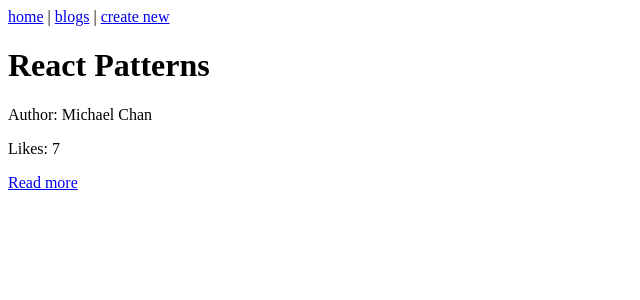
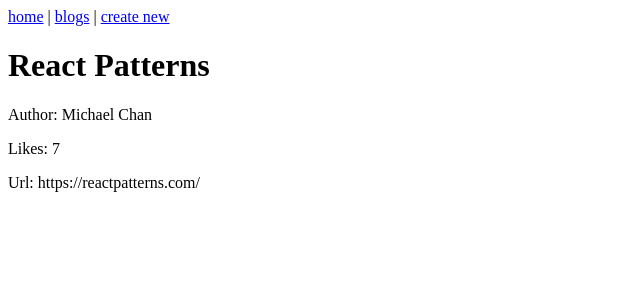
Before and after one commit to Gersoncs107/bloglist-nextjs, a Next.js app: page /blogs/1 in a window 1280 px wide. Shown: the top 300 px of the page, without its empty margins (0-640 px from the left). Built offline with nearby package versions, Linux system fonts and the light colour scheme.

Commit message:
bloglist-nextjs-update

```diff
--- a/app/blogs/[id]/page.tsx
+++ b/app/blogs/[id]/page.tsx
@@ -16,9 +16,7 @@
       <h1>{blog.title}</h1>
       <p>Author: {blog.author}</p>
       <p>Likes: {blog.likes}</p>
-      <a href={blog.url} target="_blank" rel="noopener noreferrer">
-        Read more
-      </a>
+      <p>Url: {blog.url}</p>
     </div>
   );
 };
```
